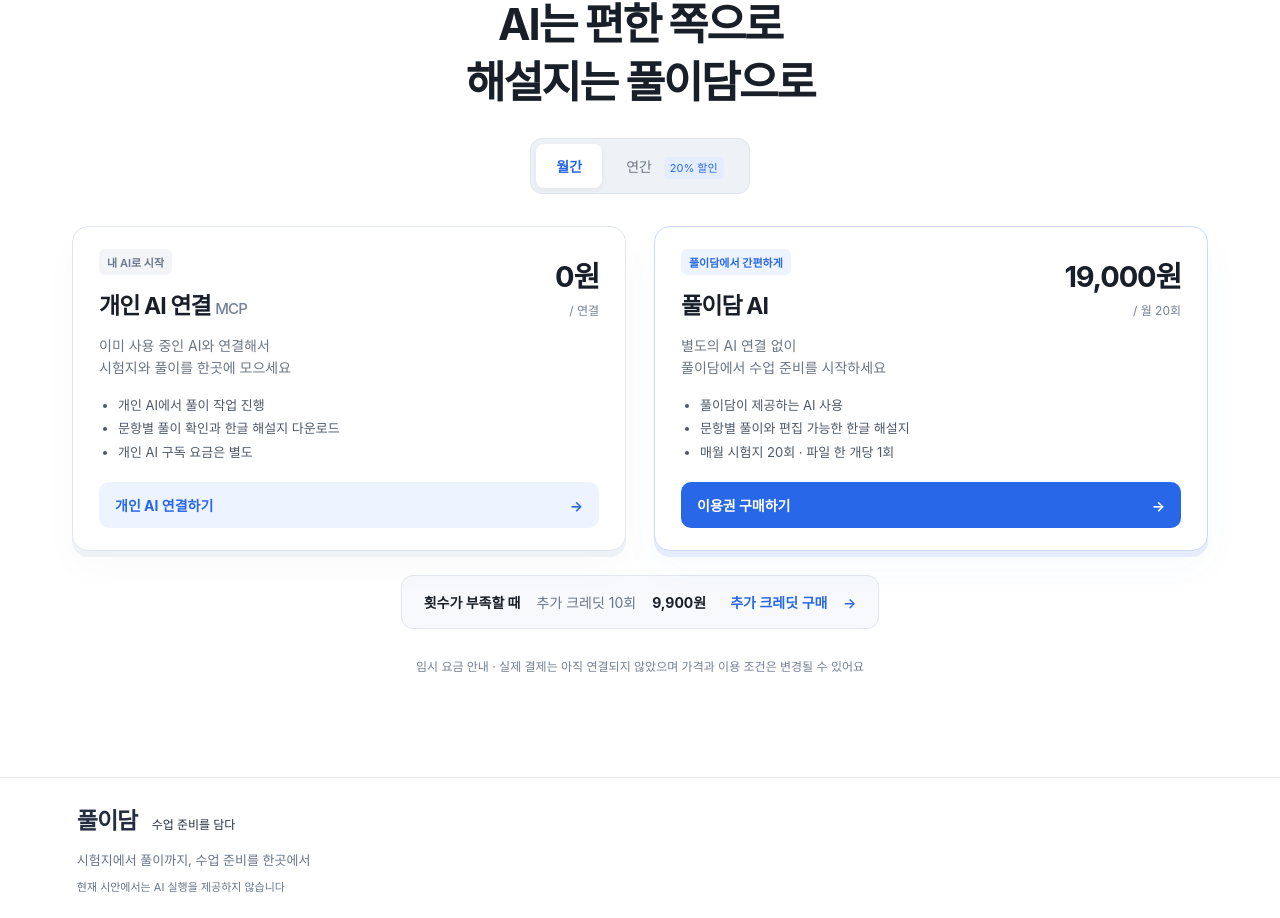
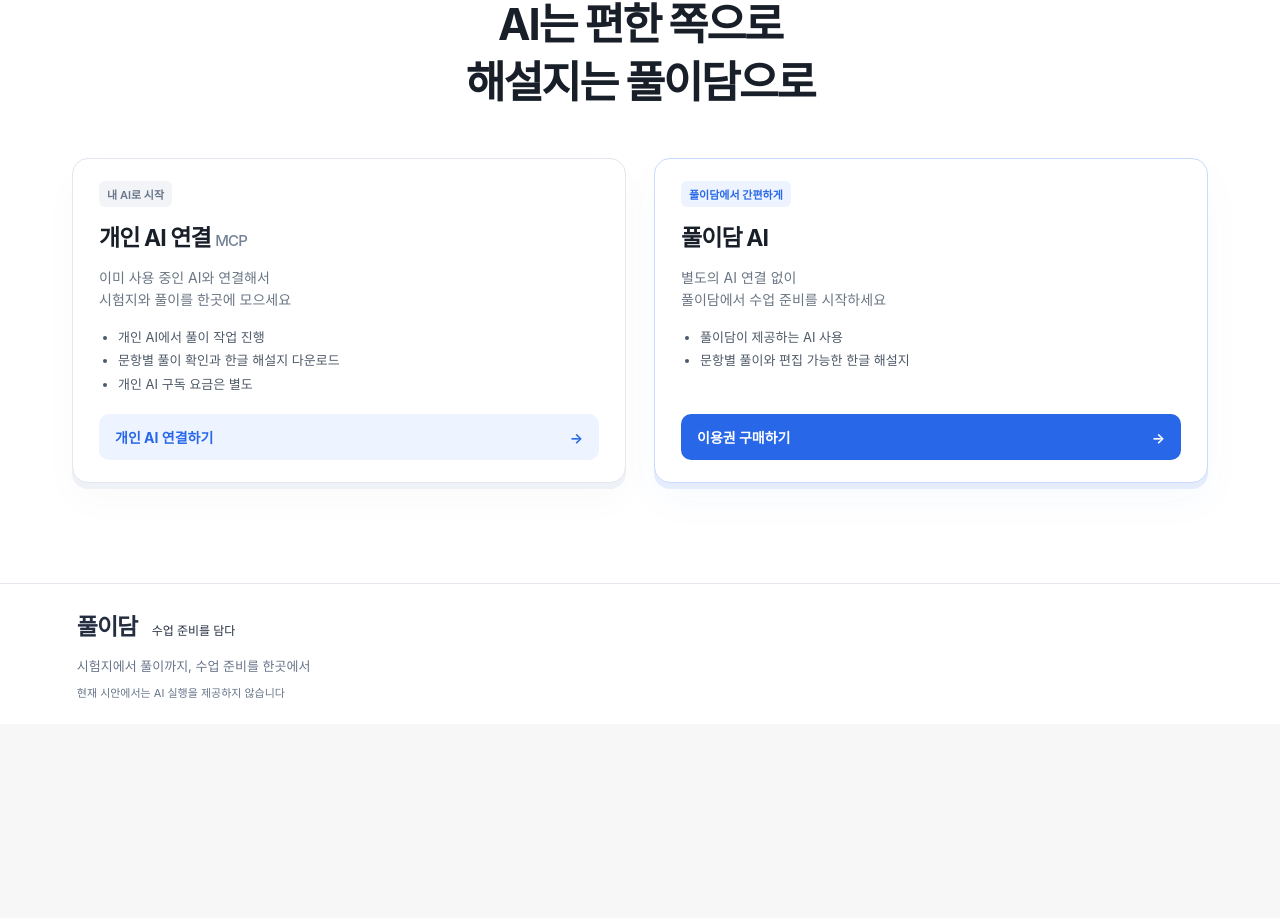
Before and after one commit to MathMakesMoney/Frontend, a React (Vite) app: page / in a window 1280 px wide. Shown: the part 6231-7149 px from the top of the page. After the commit the page ends 6955 px from the top, so only its background shows below. Built offline with nearby package versions, Linux system fonts and the light colour scheme; a web font is replaced by a local one.

Commit message:
Hide provisional pricing and billing options

```diff
--- a/src/SubscriptionPlans.tsx
+++ b/src/SubscriptionPlans.tsx
@@ -1,37 +1,26 @@
-import { useState } from 'react'
 import { Link } from 'react-router-dom'
 
 export function SubscriptionPlans() {
-  const [annual, setAnnual] = useState(false)
   return (
     <section className="subscription-plans" aria-labelledby="subscription-title">
       <div className="subscription-heading">
         <p>내 수업 준비에 맞는 방식</p>
         <h2 id="subscription-title">AI는 편한 쪽으로<br />해설지는 풀이담으로</h2>
       </div>
-      <div className="subscription-billing" role="group" aria-label="결제 주기">
-        <button type="button" aria-pressed={!annual} onClick={() => setAnnual(false)}>월간</button>
-        <button type="button" aria-pressed={annual} onClick={() => setAnnual(true)}>연간 <span>20% 할인</span></button>
-      </div>
       <div className="subscription-grid">
         <article className="subscription-card">
-          <div className="subscription-card-top"><div><span className="subscription-label">내 AI로 시작</span><h3>개인 AI 연결 <small>MCP</small></h3></div><p className="subscription-price">0원 <span>/ 연결</span></p></div>
+          <div className="subscription-card-top"><div><span className="subscription-label">내 AI로 시작</span><h3>개인 AI 연결 <small>MCP</small></h3></div></div>
           <p className="subscription-description">이미 사용 중인 AI와 연결해서<br />시험지와 풀이를 한곳에 모으세요</p>
           <ul><li>개인 AI에서 풀이 작업 진행</li><li>문항별 풀이 확인과 한글 해설지 다운로드</li><li>개인 AI 구독 요금은 별도</li></ul>
           <Link to="/new?mode=mcp" className="subscription-action">개인 AI 연결하기 <span aria-hidden="true">→</span></Link>
         </article>
         <article className="subscription-card subscription-card-ai">
-          <div className="subscription-card-top"><div><span className="subscription-label">풀이담에서 간편하게</span><h3>풀이담 AI</h3></div><p className="subscription-price">{annual ? '152,000원' : '19,000원'} <span>{annual ? '/ 연간 240회' : '/ 월 20회'}</span></p></div>
+          <div className="subscription-card-top"><div><span className="subscription-label">풀이담에서 간편하게</span><h3>풀이담 AI</h3></div></div>
           <p className="subscription-description">별도의 AI 연결 없이<br />풀이담에서 수업 준비를 시작하세요</p>
-          <ul><li>풀이담이 제공하는 AI 사용</li><li>문항별 풀이와 편집 가능한 한글 해설지</li><li>{annual ? <>연간 정가 <s>190,000원</s>에서 20% 할인 · 38,000원 절약</> : '매월 시험지 20회 · 파일 한 개당 1회'}</li>{annual && <li>연간 일시 결제 · 총 240회</li>}</ul>
-          <Link to={`/login?intent=subscribe&billing=${annual ? 'annual' : 'monthly'}`} className="subscription-action">이용권 구매하기 <span aria-hidden="true">→</span></Link>
+          <ul><li>풀이담이 제공하는 AI 사용</li><li>문항별 풀이와 편집 가능한 한글 해설지</li></ul>
+          <Link to="/login?intent=subscribe" className="subscription-action">이용권 구매하기 <span aria-hidden="true">→</span></Link>
         </article>
       </div>
-      <div className="subscription-topup">
-        <div><strong>횟수가 부족할 때</strong><span>추가 크레딧 10회 <b>9,900원</b></span></div>
-        <Link to="/login?intent=credits">추가 크레딧 구매 <span aria-hidden="true">→</span></Link>
-      </div>
-      <p className="subscription-note">임시 요금 안내 · 실제 결제는 아직 연결되지 않았으며 가격과 이용 조건은 변경될 수 있어요</p>
     </section>
   )
 }
```
